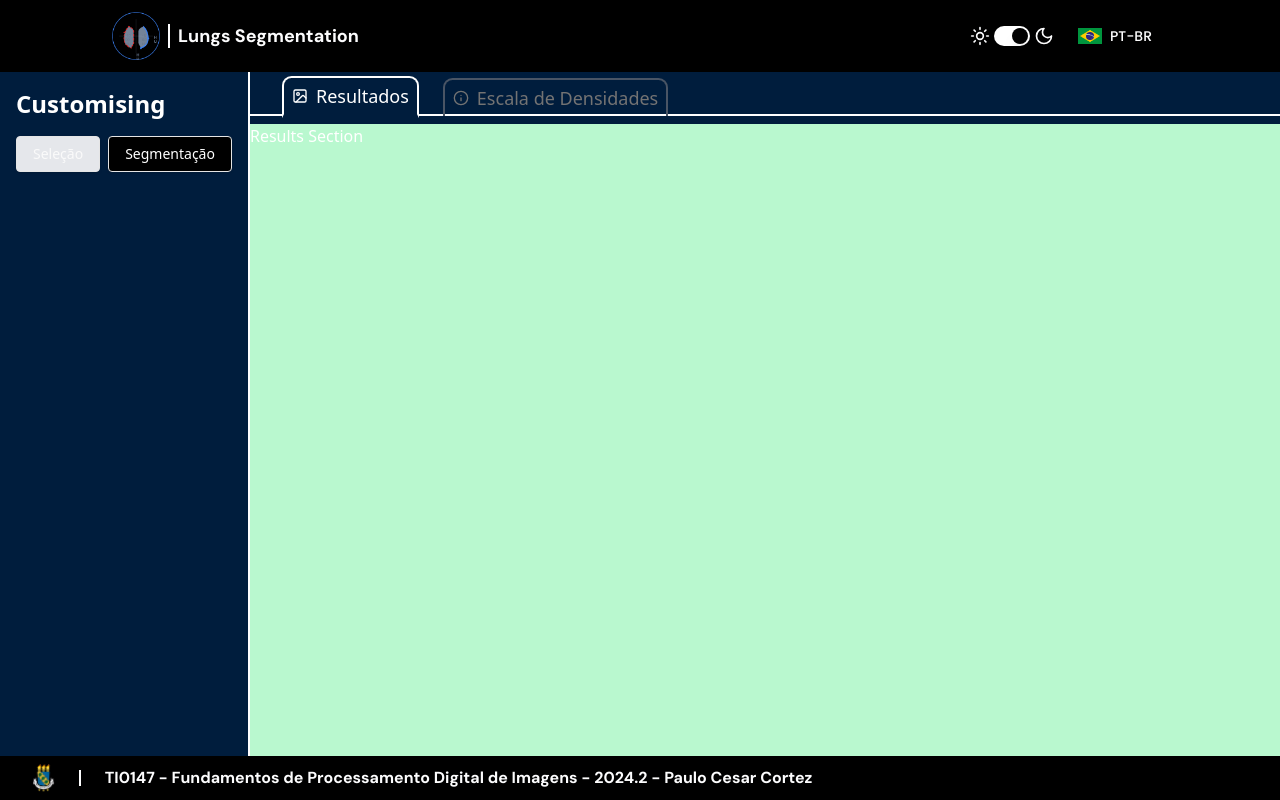
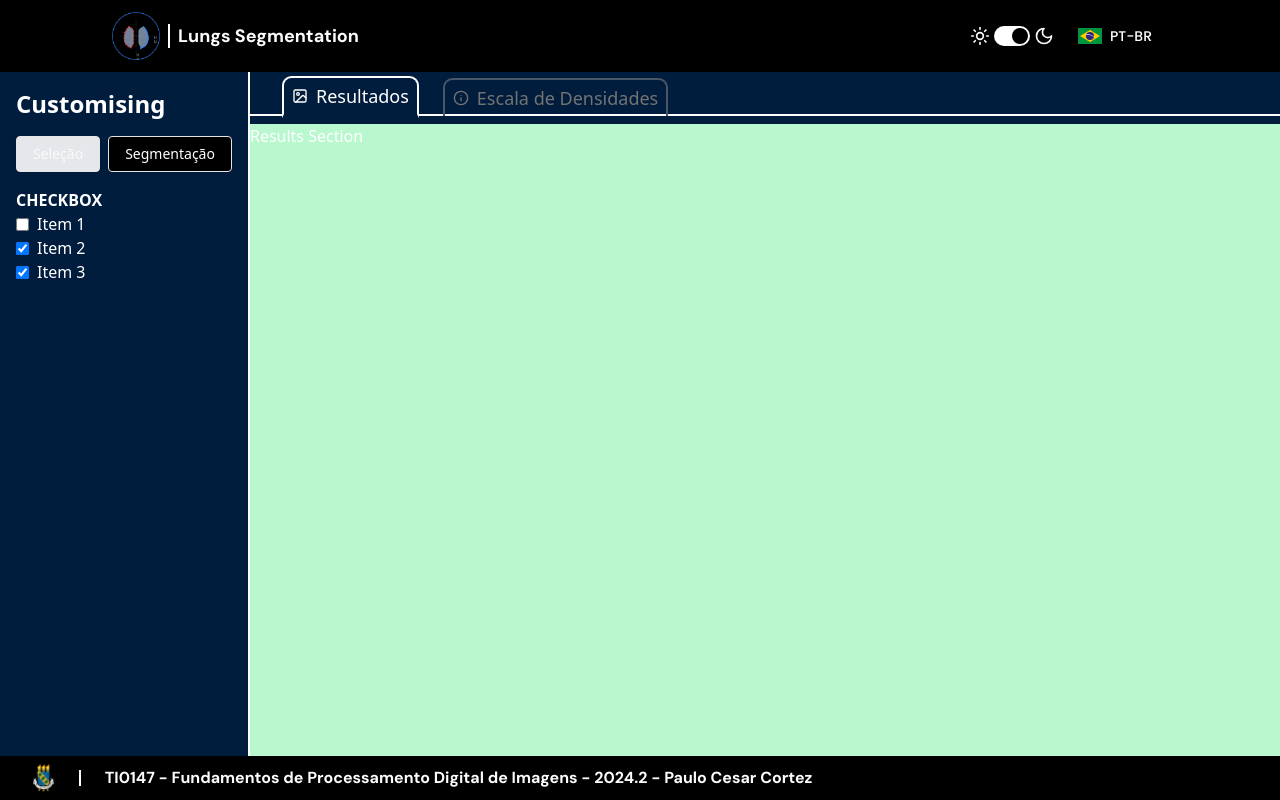
Before and after one commit to kelvinleandro/lung-segmentation-client, a React (Vite) app: page /segmentation in a window 1280 px wide. Built offline with nearby package versions, Linux system fonts and the light colour scheme; what @cornerstonejs/core, @cornerstonejs/dicom-image-loader would draw is missing.

Commit message:
Adicionando Checkbox na Sidebar

```diff
--- a/src/components/parameters-selector.tsx
+++ b/src/components/parameters-selector.tsx
@@ -54,6 +54,17 @@ const ParametersSelector = () => {
         className={`px-4 py-2 border rounded ${mode == "segmentation" ? "bg-black text-white" : "bg-gray-200"}`}
         onClick={() => setMode("segmentation")}>Segmentação</Button>
       </div>
+
+      {/* Checkbox */}
+      <div>
+        <h3 className="font-semibold">CHECKBOX</h3>
+        {["Item 1", "Item 2", "Item 3"].map((item, index) => (
+          <label key={index} className="flex items-center space-x-2">
+            <input type="checkbox" defaultChecked={index !== 0} />
+            <span>{item}</span>
+          </label>
+        ))}
+      </div>
     </aside>
   );
 };
```
